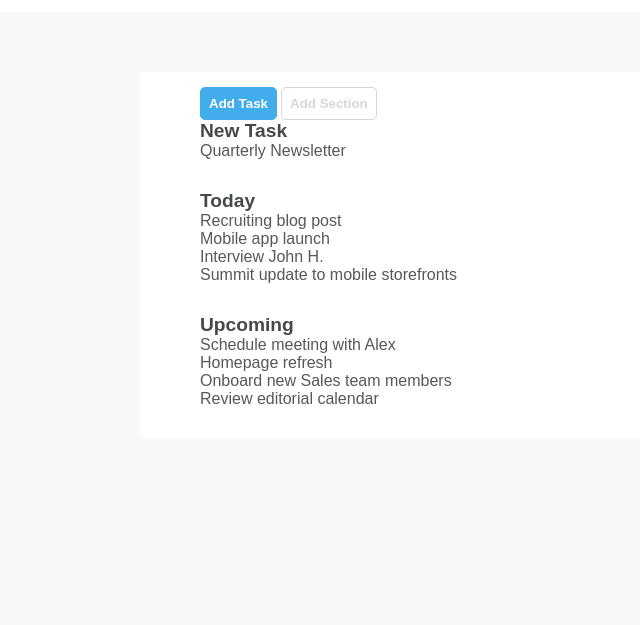
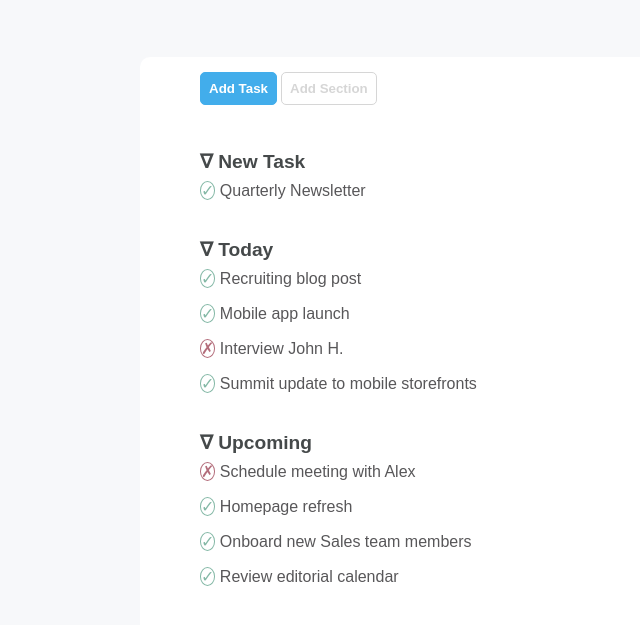
Before and after one commit to petraalpigiano/html-css-toboolist, a plain HTML site: page index.html in a window 1280 px wide. Shown: the part 83-708 px from the top of the page, without its empty margins (0-640 px from the left). Drawn offline with Linux system fonts and the light colour scheme.

Commit message:
fix structure and add details

```diff
--- a/index.html
+++ b/index.html
@@ -17,24 +17,24 @@
             <button class="first-button">Add Task</button>
             <button class="second-button">Add Section</button>
           </div>
-          <div>
-             <div class="separate-section">
-                 <h3>New Task</h3>
-                 <p>Quarterly Newsletter</p>
+          <div class="list-container">
+             <div class="section-container">
+                 <h3>&nabla; New Task</h3> <!--Non ho trovato di meglio :(-->
+                 <p><span class="verde">&check;</span> Quarterly Newsletter</p>
              </div>
-             <div class="separate-section">
-                 <h3>Today</h3>
-                 <p>Recruiting blog post</p>
-                 <p>Mobile app launch</p>
-                 <p>Interview John H.</p>
-                 <p>Summit update to mobile storefronts</p>
+             <div class="section-container">
+                 <h3>&nabla; Today</h3>
+                 <p><span class="verde">&check;</span> Recruiting blog post</p>
+                 <p><span class="verde">&check;</span> Mobile app launch</p>
+                 <p><span class="rosso">&cross;</span> Interview John H.</p>
+                 <p><span class="verde">&check;</span> Summit update to mobile storefronts</p>
              </div>
-             <div class="separate-section">
-                 <h3>Upcoming</h3>
-                 <p>Schedule meeting with Alex</p>
-                 <p>Homepage refresh</p>
-                 <p>Onboard new Sales team members</p>
-                 <p>Review editorial calendar</p>
+             <div class="section-container">
+                 <h3>&nabla; Upcoming</h3>
+                 <p><span class="rosso">&cross;</span> Schedule meeting with Alex</p>
+                 <p><span class="verde">&check;</span> Homepage refresh</p>
+                 <p><span class="verde">&check;</span> Onboard new Sales team members</p>
+                 <p><span class="verde">&check;</span> Review editorial calendar</p>
              </div>
           </div>
         </div>
--- a/style.css
+++ b/style.css
@@ -9,7 +9,6 @@ body {
 header{
     padding-left: 30px;
     padding-top: 15px;
-    padding-bottom: 15px;
     background-color: white;
 }
 h1{
@@ -30,6 +29,7 @@ h1{
     margin-bottom: 15px;
     padding-left: 60px;
     padding-top: 15px;
+    border-radius: 10px;
 }
 .button-container button {
     font-family: Arial, Helvetica, sans-serif;
@@ -47,15 +47,32 @@ h1{
     color: #d6d6d6;
     border: 1px solid #d6d6d6;
 }
-h3 {
+.list-container{
+    padding-top: 30px;
+    padding-bottom: 30px;
+}
+.section-container {
+    padding-top: 15px;
+    padding-bottom: 15px;
+}
+.section-container h3 {
     font-family: Arial, Helvetica, sans-serif;
     font-size: larger;
     color: #45494a;
 }
-p{
+.section-container p{
     font-family: Arial, Helvetica, sans-serif;
     color: #585759;
+    padding-top: 8px;
+    padding-bottom: 8px;
 }
-.separate-section {
-    padding-bottom: 30px;
+.verde {
+    color: #84b8a6;
+    border: 1px solid #84b8a6 ;
+    border-radius: 50%;
 }
+.rosso {
+    color: #b36d7b;
+    border: 1px solid #b36d7b;
+    border-radius: 50%;
+}
```
